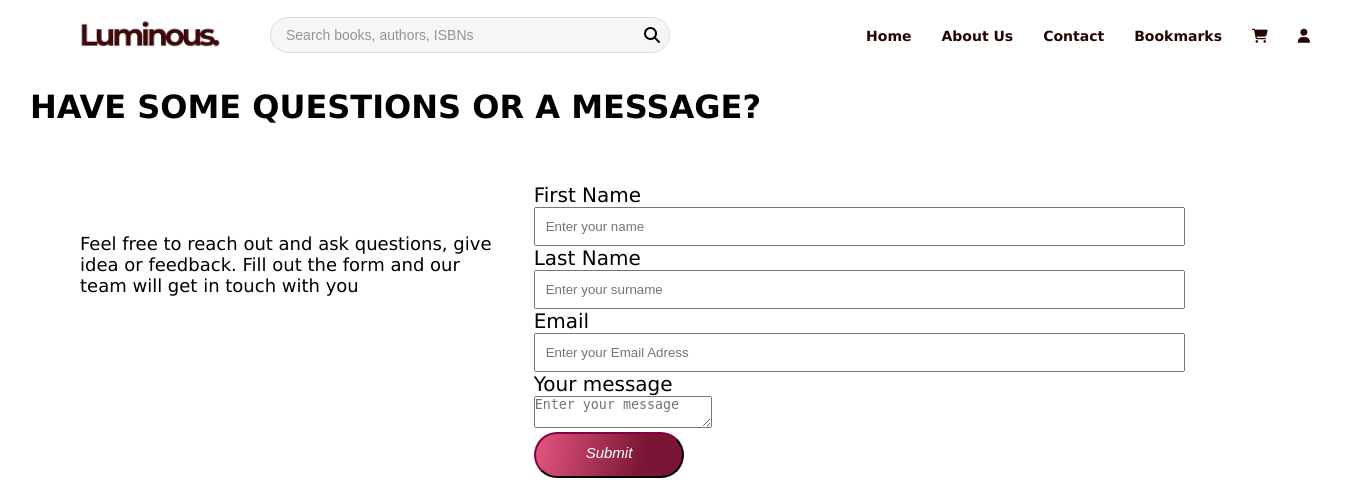
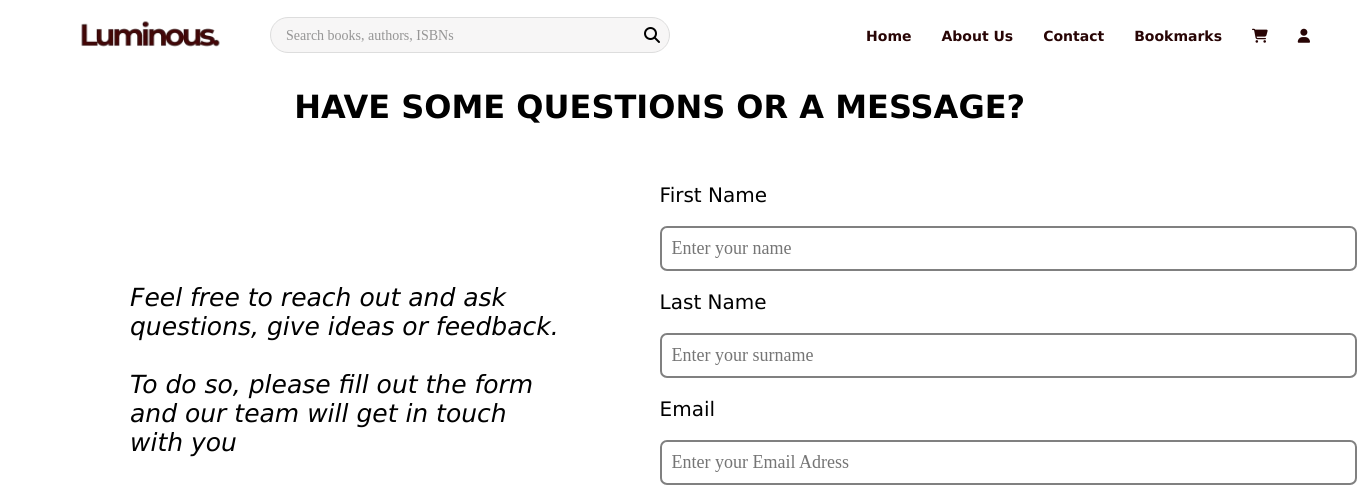
Before and after one commit to aulona-ab/WebDevelopment, a PHP site: page /contactform.html in a window 1360 px wide. Shown: the top 485 px of the page. Run offline with PHP 8.4, Linux system fonts and the light colour scheme.

Commit message:
Simplified the contact form and updated style code for contact form

```diff
--- a/contactform.html
+++ b/contactform.html
@@ -34,22 +34,26 @@
         <br><br><br>
         <div class="content">
             <div class="box1">
-              <p class="left-paragraph">Feel free to reach out and ask questions, give idea or feedback. Fill out the form and our team will get in touch with you</p>
+              <p class="left-paragraph">Feel free to reach out and ask questions, give ideas or feedback.
+                <br><br>
+                To do so, please fill out the form and our team will get in touch with you</p>
               <br><br>
                 <br>
             </div>
             <div class="box2">
                 <div class="pjesa">
                     <div class="pjesa1">
-                        <label for="emri"> First Name</label> <br>
-                        <input type="text" class="mail" id="emri" placeholder="Enter your name"><br>
-                        <label for="mbiemri"> Last Name </label> <br>
-                        <input type="text" class="mail" id="mbiemri" placeholder="Enter your surname"><br>
-                        <label for="email"> Email</label> <br>
-                        <input type="text" class="mail" id="email" placeholder="Enter your Email Adress"><br>
-                        <label for="komenti">Your message</label><br>
-                        <textarea name="komenti" id="komenti" placeholder="Enter your message"></textarea>
-                </div>
+                        <label for="emri"> First Name</label> <br><br>
+                        <input type="text" class="mail" id="emri" placeholder="Enter your name"><br><br>
+                        <label for="mbiemri"> Last Name </label> <br><br>
+                        <input type="text" class="mail" id="mbiemri" placeholder="Enter your surname"><br><br>
+                        <label for="email"> Email</label> <br><br>
+                        <input type="text" class="mail" id="email" placeholder="Enter your Email Adress"><br><br>
+                        <label for="komenti">Your message</label><br><br>
+
+                        <textarea name="komenti" id="komenti"
+                        class="komenti" placeholder="Enter your message"></textarea><br>
+                </div>        <br>
 
                 <button class="submit"> <i class="submit">Submit</i></button>
 
--- a/page.css
+++ b/page.css
@@ -925,12 +925,20 @@ footer {
 
 textarea{
   padding: 10px 478px 50px 10px;
-  border-radius: 7px;
+  border-radius: 2px;
   border: 2px solid gray;
   font-size: 18px;
 }
+.komenti{
+  padding: 10px 480px 10px 10px;
+  border-radius: 7px;
+  border: 2px solid gray;
+  font-family: 'Times New Roman', Times, serif;
+  font-size: 18px;
+  text-align: left;
+}
 button.submit{
-  padding: 10px 50px 15px 50px;
+  padding: 10px 50px 10px 50px;
   margin-bottom: 10px;
   border-radius: 50px;
   background: rgb(227, 56, 107);
@@ -942,31 +950,40 @@ button.submit{
 button.submit:hover{
   background: rgb(122,22,53);
   background: black;
-  color: rgb(74, 9, 40);
+  color: rgb(226, 220, 223);
   font-family: 'Times New Roman', Times, serif;
+}
+input{
+  padding: 10px 5px 10px 10px;
+  border-radius: 7px;
+  border: 2px solid gray;
+  font-family: 'Times New Roman', Times, serif;
+  font-size: 18px;
 }
 
 label{
   font-size: 20px;
 }
 .left-paragraph {
-  margin-left: 50px;
-  margin-right: 30px;
-  margin-top: 50px;
-  font-size: 18px;
+  margin-left: 100px;
+  margin-right: 100px;
+  margin-top: 100px;
+  font-size: 25px;
+  font-style: italic;
     color: rgb(40, 5, 5);
     border-radius: 20px;
     color: #000000;
 }
   .box1{
-    width: 40%;
+    width: 50%;
 }
 .box2{
-    width: 60%;
+    width: 50%;
 }
 
 .emri{
     padding: 10px 80px 10px 10px;
+    font-size: large;
 
 }
 .emri1{
@@ -977,12 +994,6 @@ label{
 
 }
 
-.komenti{
-    margin-left: 15px;
-    padding: 10px 80px 10px 10px;
-    font-family: 'Gill Sans', 'Gill Sans MT', Calibri, 'Trebuchet MS', sans-serif;
-
-}
 .content{
   width: 100%;
   margin: auto;
@@ -994,12 +1005,12 @@ label{
   margin-top: -50px;
   padding: 30px;
 }
-
+h1{
+  text-align: center;
+}
 
 
 /* Contact Form - Kanita*/
->>>>>>> 588162567de7fb9597fe6bb825a59b856339335b
-
 .contact-container {
     width: 100%;
     background-color: #ba4d2e;
```
